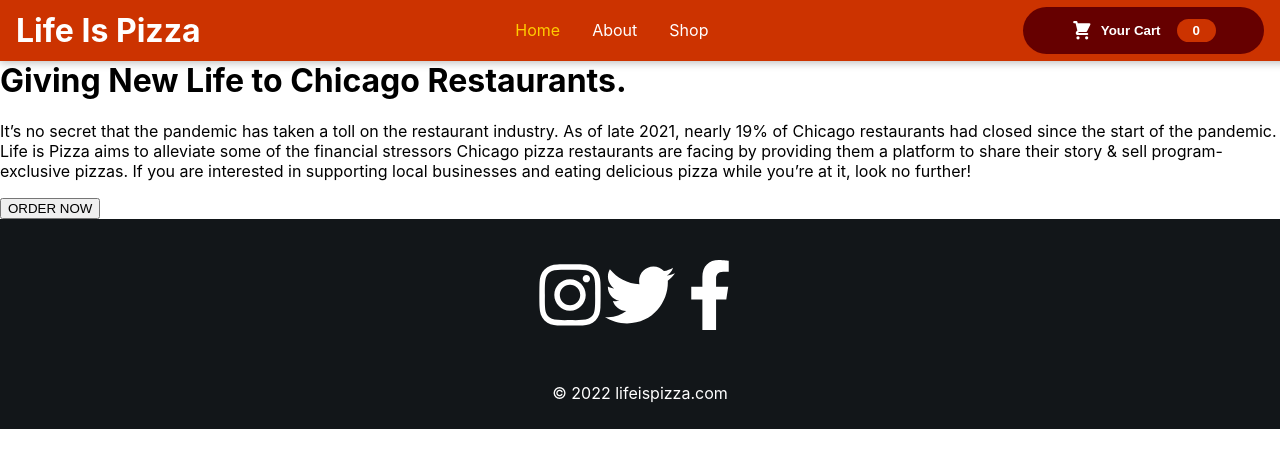
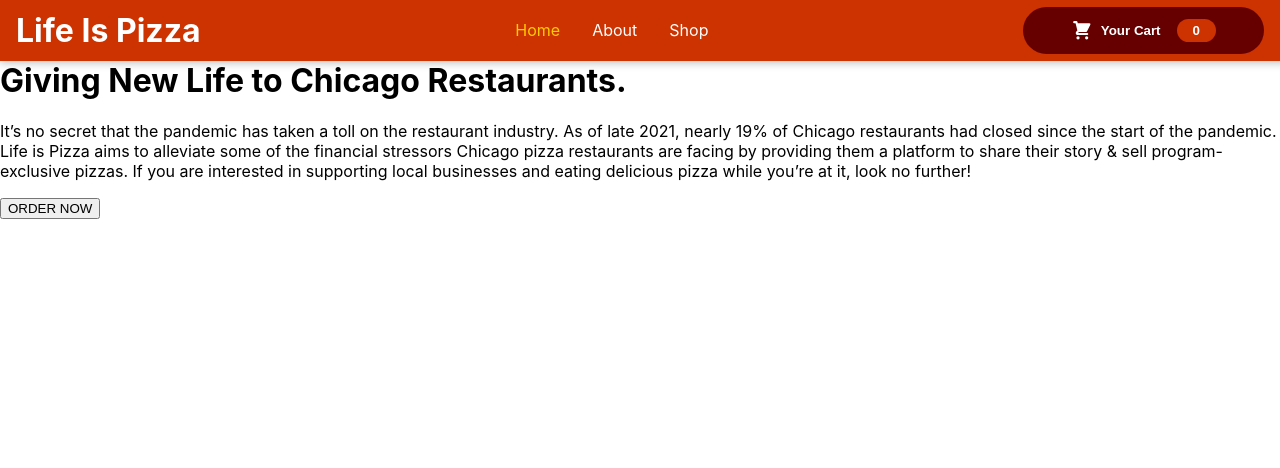
Before and after one commit to ceruleanox/life-is-pizza, a React (Create React App) app: page / in a window 1280 px wide. Shown: the top 468 px of the page. Built offline with nearby package versions, Linux system fonts and the light colour scheme.

Commit message:
remove footer

```diff
--- a/src/App.js
+++ b/src/App.js
@@ -26,6 +26,8 @@ function App() {
   }
 
   return (
+    <div>
+    <div className="content1">
     <CartProvider>
       {cartIsShown && <Cart onClose={hideCartHandler} />}
       <Header onShowCart={showCartHandler} />
@@ -34,9 +36,12 @@ function App() {
         <Route path="/about" element={<About />} />
         <Route path="/shop" element={<Shop />} />
       </Routes>
-      <Footer />
+
     </CartProvider>
 
+    </div>
+
+    </div>
   );
 }
 
```
